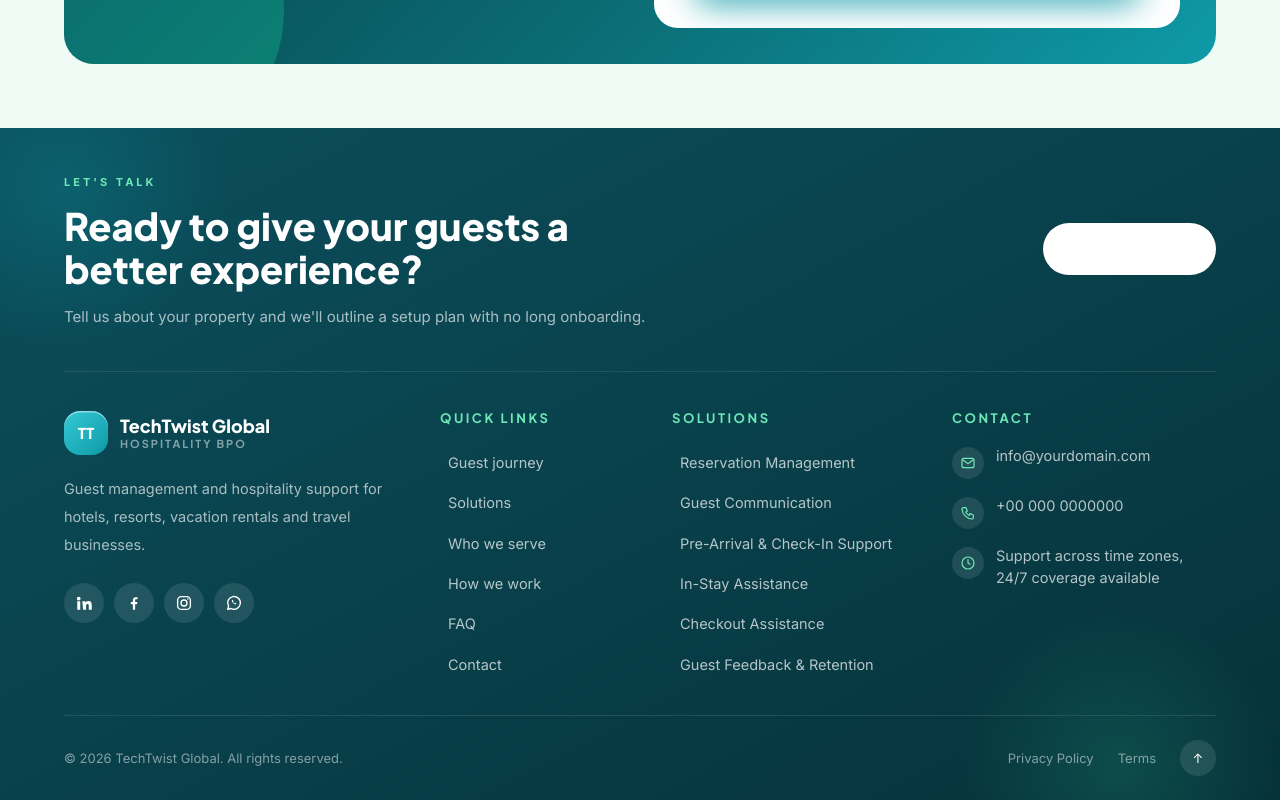
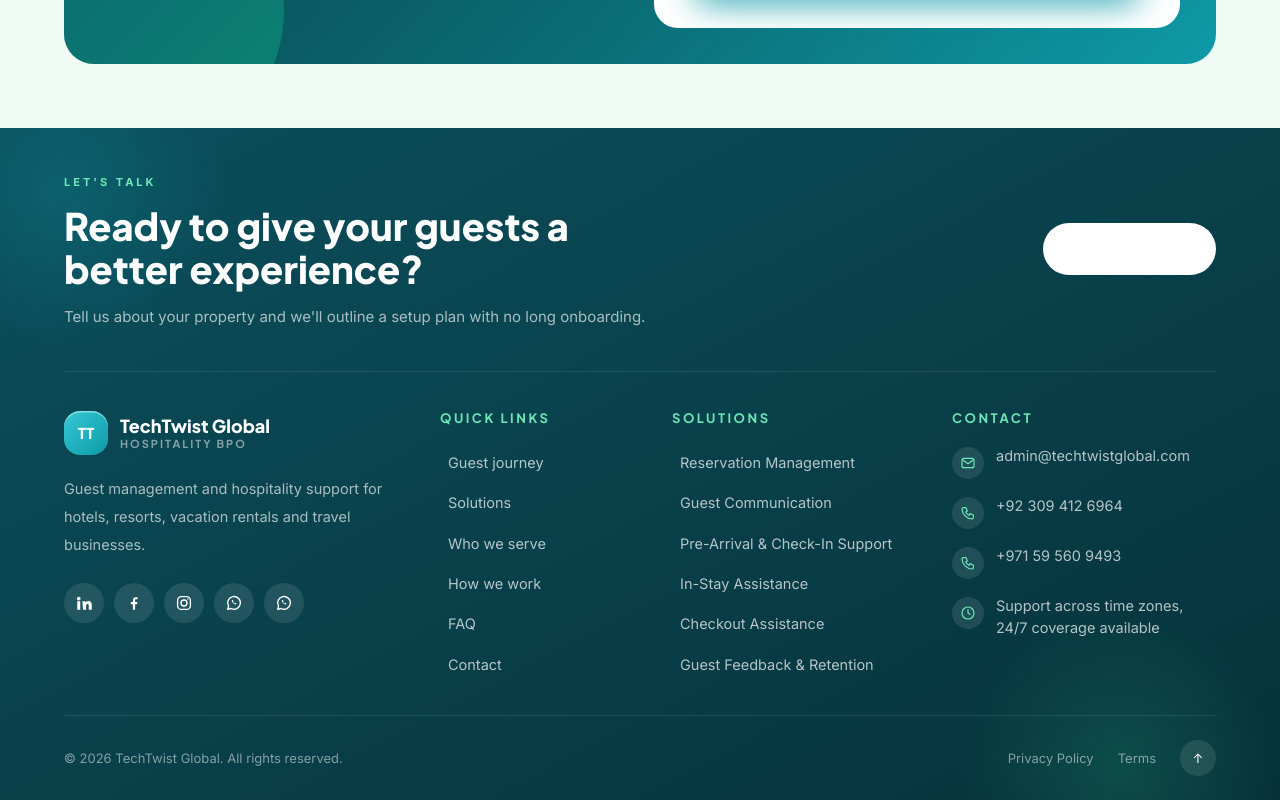
Before and after one commit to Hadiqaumer/holidayhomes, a Next.js app: page / in a window 1280 px wide. Shown: the part 9194-9994 px from the top of the page. Built offline with nearby package versions, Linux system fonts and the light colour scheme.

Commit message:
Updated project changes

```diff
--- a/components/Sections.tsx
+++ b/components/Sections.tsx
@@ -657,7 +657,12 @@ const socials = [
   },
   {
     name: "WhatsApp",
-    href: "#", // TODO: https://wa.me/92XXXXXXXXXX
+    href: "https://wa.me/923094126964", // TODO: https://wa.me/92XXXXXXXXXX
+    icon: <svg viewBox="0 0 24 24" className="h-[18px] w-[18px]" fill="none" stroke="currentColor" strokeWidth="1.8" strokeLinecap="round" strokeLinejoin="round"><path d="M3.5 20.5l1.3-4.2A8.5 8.5 0 1 1 8 19.3z" /><path d="M9 8.8c.3 2.6 2.6 4.9 5.2 5.2l1.2-1.2-2-1-.8.7a4 4 0 0 1-1.9-1.9l.7-.8-1-2z" fill="currentColor" stroke="none" /></svg>,
+  },
+  {
+    name: "WhatsApp",
+    href: "https://wa.me/971595609493", // TODO: https://wa.me/92XXXXXXXXXX
     icon: <svg viewBox="0 0 24 24" className="h-[18px] w-[18px]" fill="none" stroke="currentColor" strokeWidth="1.8" strokeLinecap="round" strokeLinejoin="round"><path d="M3.5 20.5l1.3-4.2A8.5 8.5 0 1 1 8 19.3z" /><path d="M9 8.8c.3 2.6 2.6 4.9 5.2 5.2l1.2-1.2-2-1-.8.7a4 4 0 0 1-1.9-1.9l.7-.8-1-2z" fill="currentColor" stroke="none" /></svg>,
   },
 ];
@@ -765,16 +770,24 @@ export function Footer() {
                 <span className="mt-0.5 grid h-8 w-8 shrink-0 place-items-center rounded-full bg-white/10 text-emerald-300">
                   <svg viewBox="0 0 24 24" className="h-4 w-4" fill="none" stroke="currentColor" strokeWidth="1.8" strokeLinecap="round" strokeLinejoin="round"><rect x="3" y="5" width="18" height="14" rx="3" /><path d="m4 7 8 6 8-6" /></svg>
                 </span>
-                <a href="mailto:info@yourdomain.com" className="break-all transition-colors hover:text-white">
-                  info@yourdomain.com
+                <a href="mailto:admin@techtwistglobal.com" className="break-all transition-colors hover:text-white">
+                  admin@techtwistglobal.com
                 </a>
               </li>
               <li className="flex items-start gap-3">
                 <span className="mt-0.5 grid h-8 w-8 shrink-0 place-items-center rounded-full bg-white/10 text-emerald-300">
                   <svg viewBox="0 0 24 24" className="h-4 w-4" fill="none" stroke="currentColor" strokeWidth="1.8" strokeLinecap="round" strokeLinejoin="round"><path d="M5 4h4l2 5-2.5 1.5a11 11 0 0 0 5 5L15 13l5 2v4a2 2 0 0 1-2 2A16 16 0 0 1 3 6a2 2 0 0 1 2-2z" /></svg>
                 </span>
-                <a href="tel:+000000000000" className="transition-colors hover:text-white">
-                  +00 000 0000000
+                <a href="tel:+923094126964" className="transition-colors hover:text-white">
+                  +92 309 412 6964
+                </a>
+              </li>
+               <li className="flex items-start gap-3">
+                <span className="mt-0.5 grid h-8 w-8 shrink-0 place-items-center rounded-full bg-white/10 text-emerald-300">
+                  <svg viewBox="0 0 24 24" className="h-4 w-4" fill="none" stroke="currentColor" strokeWidth="1.8" strokeLinecap="round" strokeLinejoin="round"><path d="M5 4h4l2 5-2.5 1.5a11 11 0 0 0 5 5L15 13l5 2v4a2 2 0 0 1-2 2A16 16 0 0 1 3 6a2 2 0 0 1 2-2z" /></svg>
+                </span>
+                <a href="tel:+971595609493" className="transition-colors hover:text-white">
+                  +971 59 560 9493
                 </a>
               </li>
               <li className="flex items-start gap-3">
```
